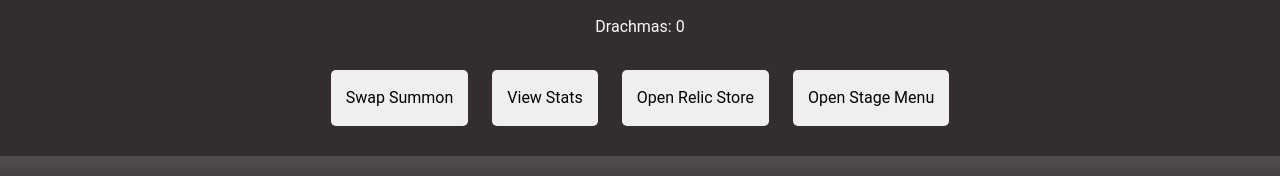
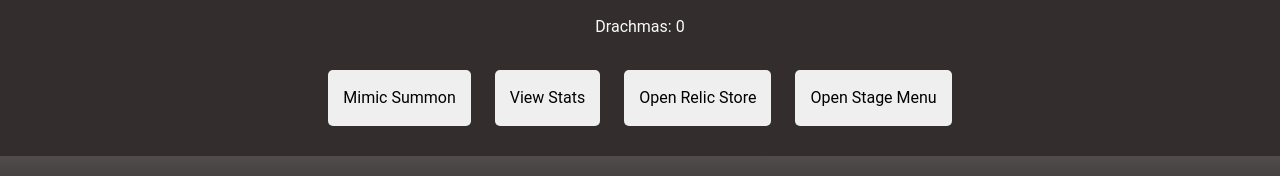
Before and after one commit to jesse318s/practice-project-sveltekit-app, a SvelteKit app: page /game in a window 1280 px wide. Shown: the part 530-706 px from the top of the page. Built offline with nearby package versions, Linux system fonts and the light colour scheme.

Commit message:
change btn txt

```diff
--- a/src/routes/game/+page.svelte
+++ b/src/routes/game/+page.svelte
@@ -546,7 +546,7 @@
     <div class="combat-alert">{combatAlert}</div>
     <div class="experience">Experience: {playerExperience}</div>
     <div class="drachmas">Drachmas: {drachmas}</div>
-    <button on:click={() => swapCreature()}>Swap Summon</button>
+    <button on:click={() => swapCreature()}>Mimic Summon</button>
     <button on:click={() => displayStats()}>View Stats</button>
   {/if}
   {#if !stageMenuIsActive}
```
